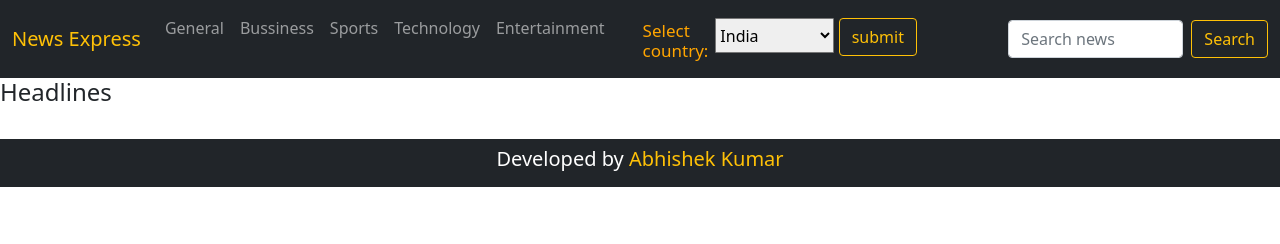
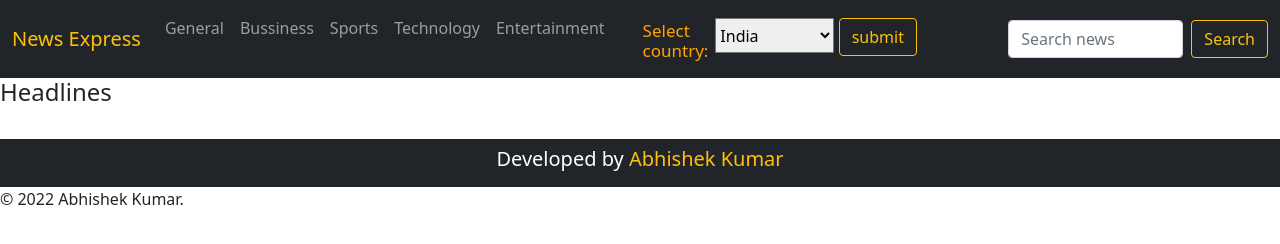
Before and after one commit to India-Abhishek/NEWS-Website, a plain HTML site: page index.html in a window 1280 px wide. Drawn offline with nearby package versions, Linux system fonts and the light colour scheme; no server answers.

Commit message:
Update index.html

```diff
--- a/index.html
+++ b/index.html
@@ -135,6 +135,7 @@
     <script src="index.js"></script>
     <script src="https://cdn.jsdelivr.net/npm/bootstrap@5.1.3/dist/js/bootstrap.bundle.min.js" integrity="sha384-ka7Sk0Gln4gmtz2MlQnikT1wXgYsOg+OMhuP+IlRH9sENBO0LRn5q+8nbTov4+1p" crossorigin="anonymous"></script>
     <script src="https://ajax.googleapis.com/ajax/libs/jquery/3.6.0/jquery.min.js"></script>
+    <p>© 2022 Abhishek Kumar.</p>
 
   </body>
 </html>
```
